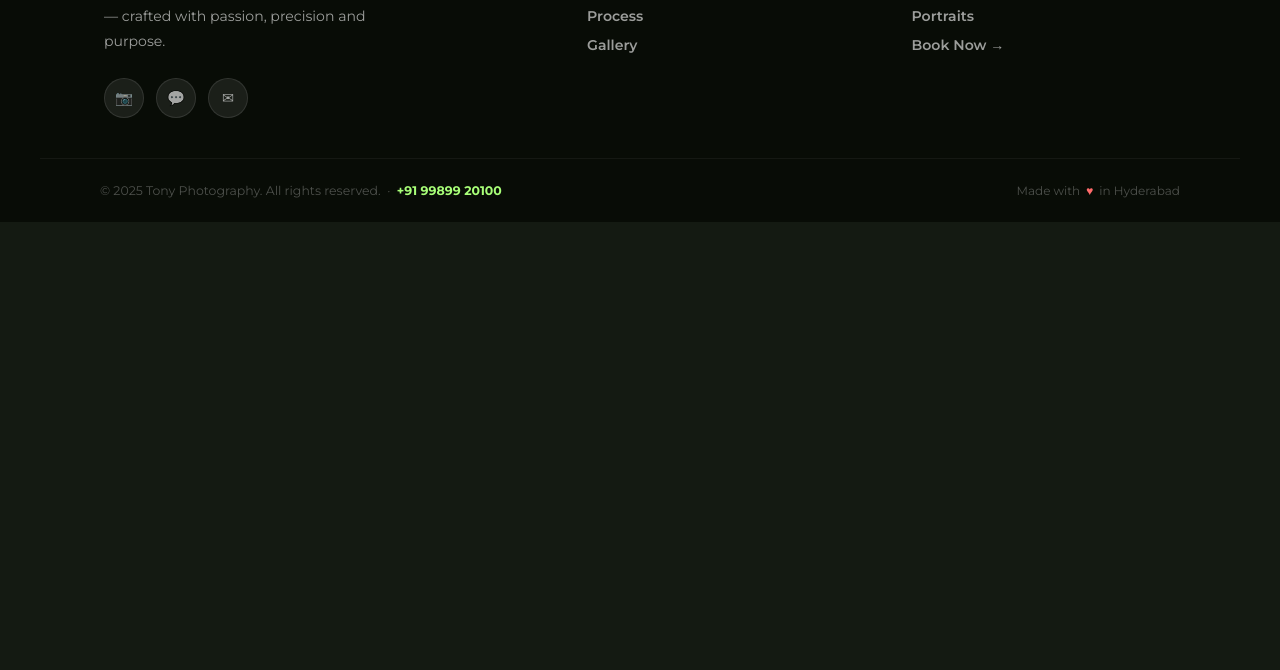
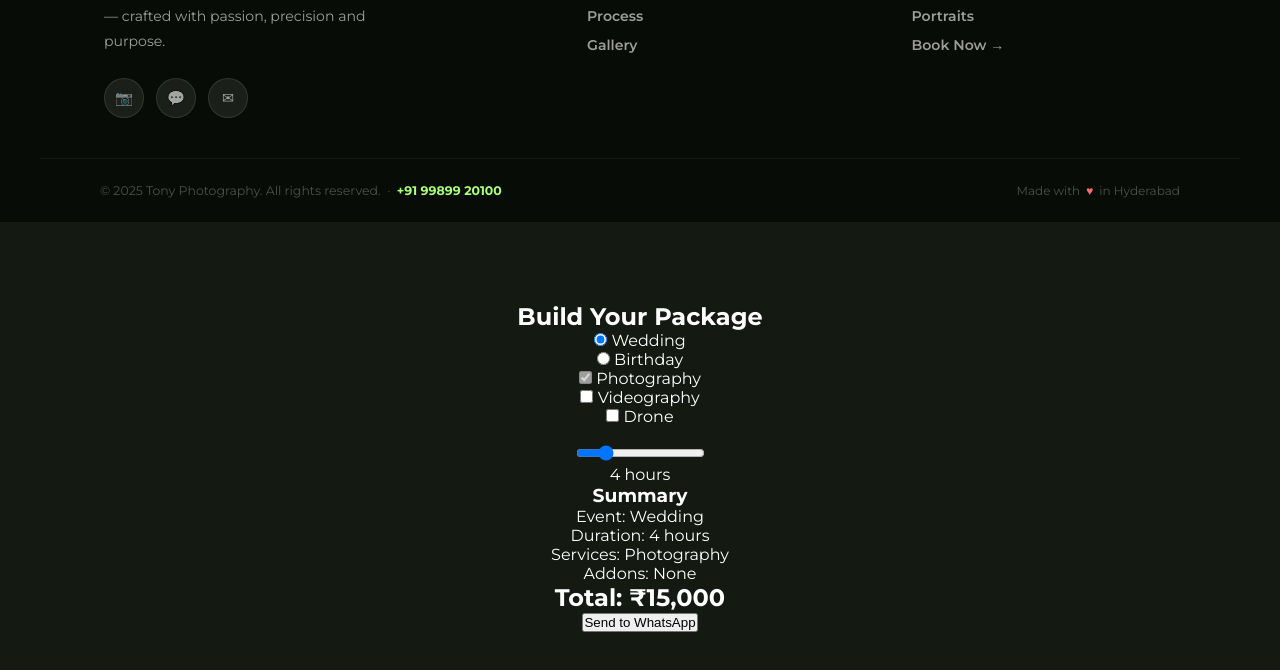
Before and after one commit to tonyphotography/tonyphotography, a plain HTML site: page index.html in a window 1280 px wide. Shown: the part 8109-8779 px from the top of the page. Before the commit the page ends 8331 px from the top, so only its background shows below. Drawn offline with nearby package versions, Linux system fonts and the light colour scheme; a web font is replaced by a local one.

Commit message:
Update index.html

```diff
--- a/index.html
+++ b/index.html
@@ -773,6 +773,46 @@ document.addEventListener("DOMContentLoaded", function () {
 </script>
 </script>
 </section>
+<!-- PACKAGE BUILDER -->
+<section id="packages" style="padding:80px 5%; text-align:center;">
+  <h2>Build Your Package</h2>
 
+  <div id="event-types">
+    <div class="pkg-option is-selected" data-price="15000">
+      <input type="radio" value="Wedding" checked> Wedding
+    </div>
+    <div class="pkg-option" data-price="8000">
+      <input type="radio" value="Birthday"> Birthday
+    </div>
+  </div>
+
+  <div id="services">
+    <div class="pkg-option is-locked" data-price="0">
+      <input type="checkbox" value="Photography" checked disabled> Photography
+    </div>
+    <div class="pkg-option" data-price="5000">
+      <input type="checkbox" value="Videography"> Videography
+    </div>
+  </div>
+
+  <div id="addons">
+    <div class="pkg-option" data-price="2000">
+      <input type="checkbox" value="Drone"> Drone
+    </div>
+  </div>
+
+  <br>
+  <input type="range" id="dur-slider" min="2" max="12" value="4">
+  <p><span id="dur-val">4</span> hours</p>
+
+  <h3>Summary</h3>
+  <p>Event: <span id="s-event"></span></p>
+  <p>Duration: <span id="s-dur"></span></p>
+  <p>Services: <span id="s-services"></span></p>
+  <p>Addons: <span id="s-addons"></span></p>
+  <h2>Total: <span id="s-total"></span></h2>
+
+  <button id="pkg-send">Send to WhatsApp</button>
+</section>
 </body>
 </html>
```
